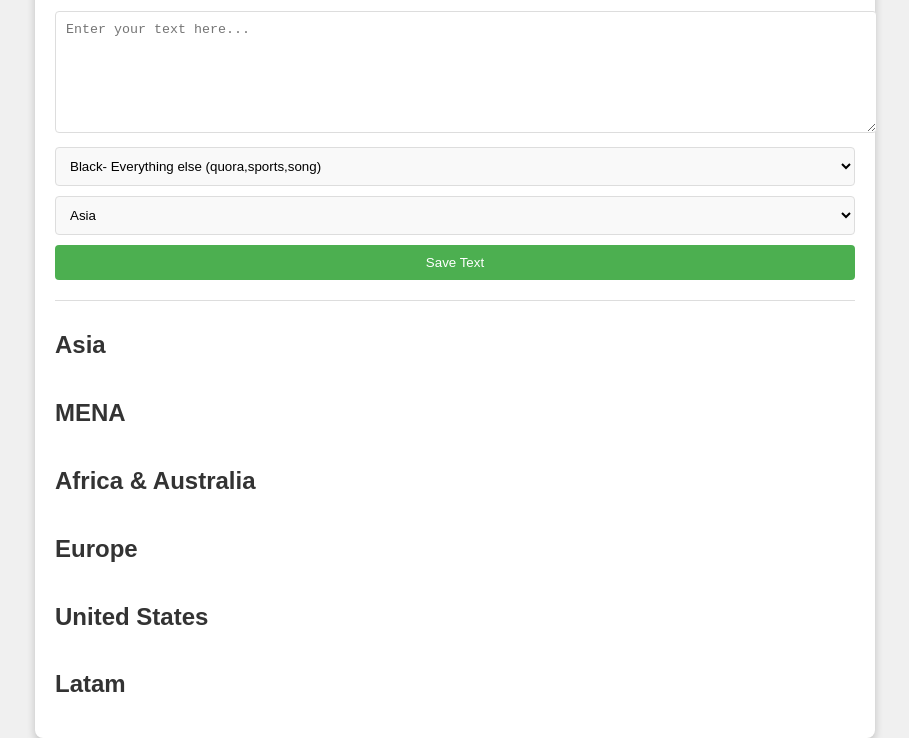
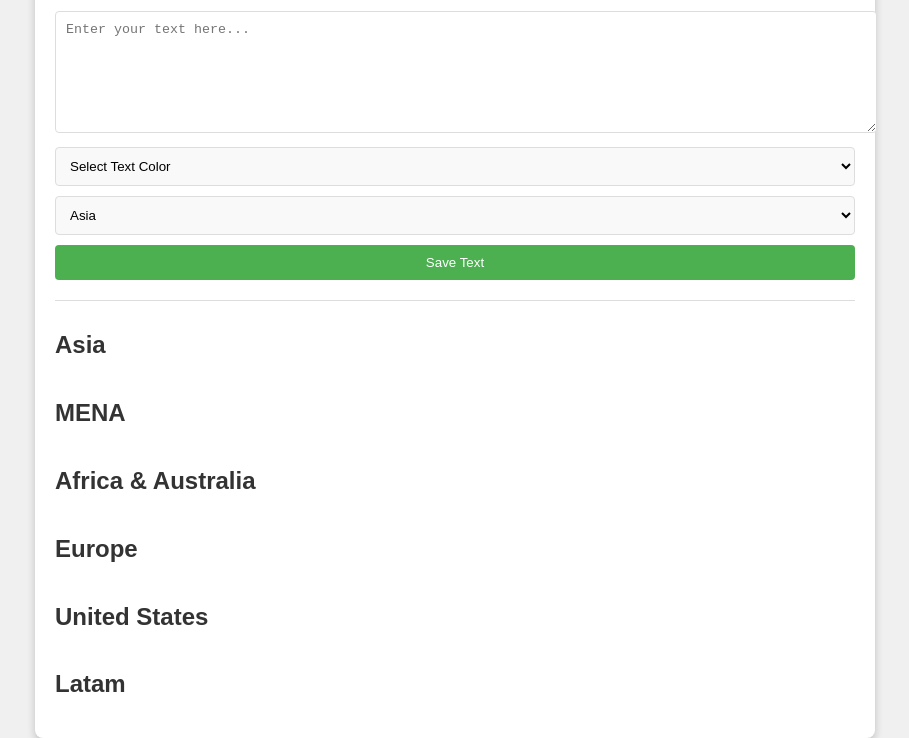
Before and after one commit to riausan013/Dielinke.github.io, a plain HTML site: page index.html in a window 1280 px wide. Shown: the part 99-837 px from the top of the page, without its empty margins (185-1094 px from the left). Drawn offline with Linux system fonts and the light colour scheme.

Commit message:
Update index.html

```diff
--- a/index.html
+++ b/index.html
@@ -11,15 +11,17 @@
         <h1>Text Storage with Color Choice</h1>
         <textarea id="textInput" placeholder="Enter your text here..."></textarea>
 
+        <!-- Dropdown for Color Selection -->
         <select id="colorInput">
-            <option value="black">Black- Everything else (quora,sports,song) </option>
-            <option value="blue">Blue- Politics,Ideology,War,Media,philosophy</option>
-            <option value="red">Red- tech, internet culture, memes</option>
-            <option value="green">Green- History,religion,langauge </option>
-            <option value="yellow">Yellow- FamOUS people,Places name</option>
-            <option value="pink">Pink- Books,Anime,Movies</option>
+            <option value="black">Select Text Color</option>
+            <option value="blue">Blue</option>
+            <option value="red">Red</option>
+            <option value="green">Green</option>
+            <option value="orange">Orange</option>
+            <option value="purple">Purple</option>
         </select>
 
+        <!-- Dropdown for Region Selection -->
         <select id="regionInput">
             <option value="asia">Asia</option>
             <option value="mena">MENA</option>
```
